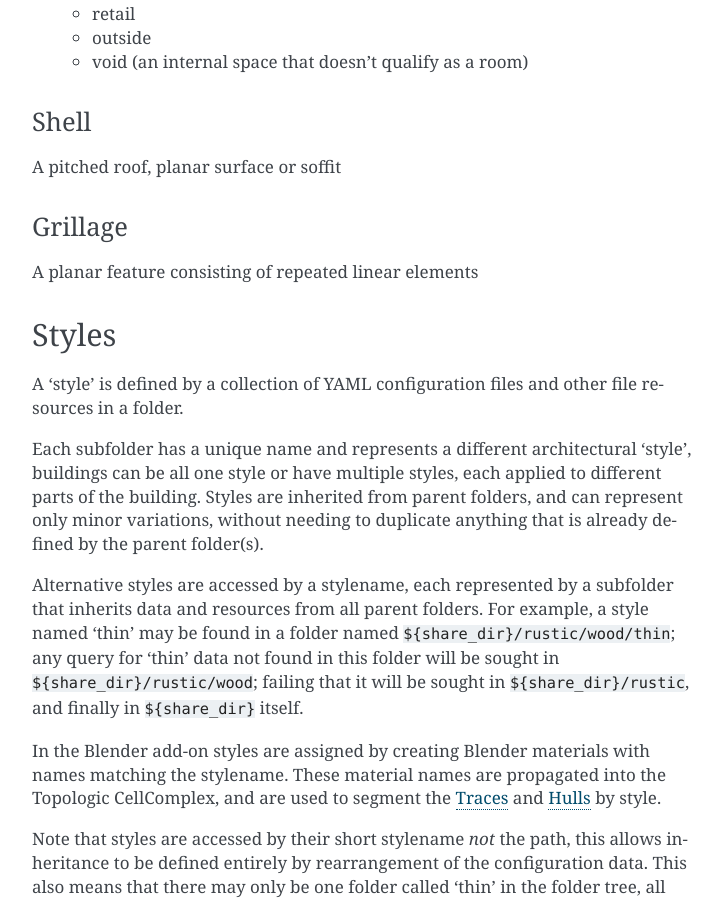
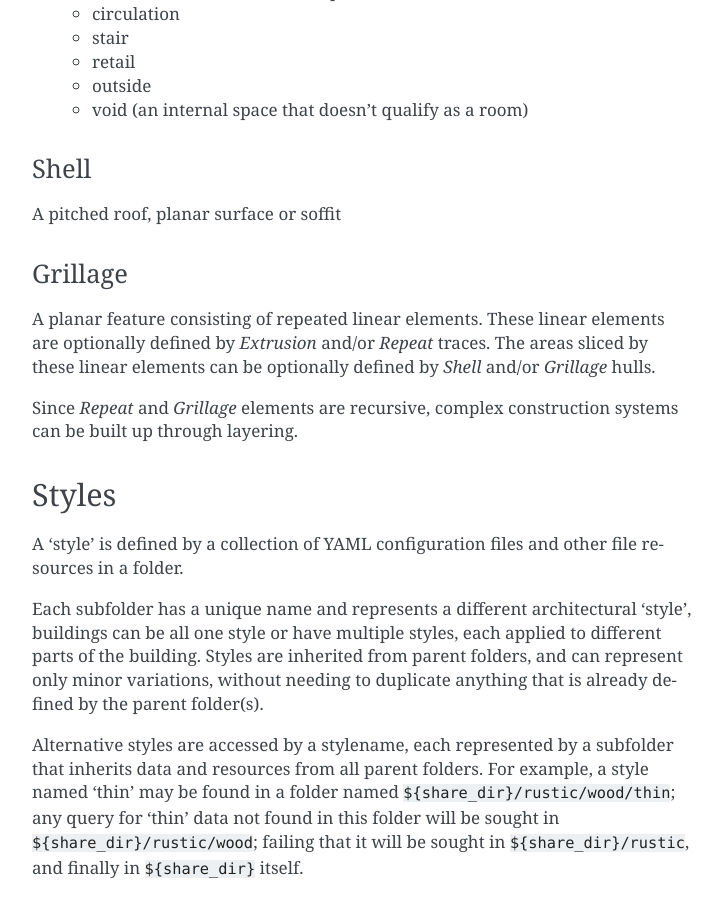
Before and after one commit to brunopostle/homemaker-addon, a Sphinx documentation site: the page built from docs/reference.rst, in a window 1280 px wide and 900 px high, scrolled down 2695 px. Shown: the whole window, without its empty margins (388-1110 px from the left). Built offline with Sphinx 7.4.7, drawn with Linux system fonts in a browser that asks for light colours; some of the changed text lies outside the part shown.

Commit message:
note recursiveness of grillage/repeat elements

```diff
--- a/docs/reference.rst
+++ b/docs/reference.rst
@@ -76,7 +76,9 @@ A floor filling a room or Space_
 Repeat
 ~~~~~~
 
-A row of evenly spaced identical objects
+A row of evenly spaced identical objects. The gaps between these objects can be
+optionally defined by further *Grillage* or *Extrusion* elements, allowing
+recursive build-up of complex construction systems.
 
 Stair
 ~~~~~
@@ -131,7 +133,13 @@ A pitched roof, planar surface or soffit
 Grillage
 ~~~~~~~~
 
-A planar feature consisting of repeated linear elements
+A planar feature consisting of repeated linear elements. These linear elements
+are optionally defined by *Extrusion* and/or *Repeat* traces. The areas sliced
+by these linear elements can be optionally defined by *Shell* and/or *Grillage*
+hulls.
+
+Since *Repeat* and *Grillage* elements are recursive, complex construction
+systems can be built up through layering.
 
 Styles
 ------
```
